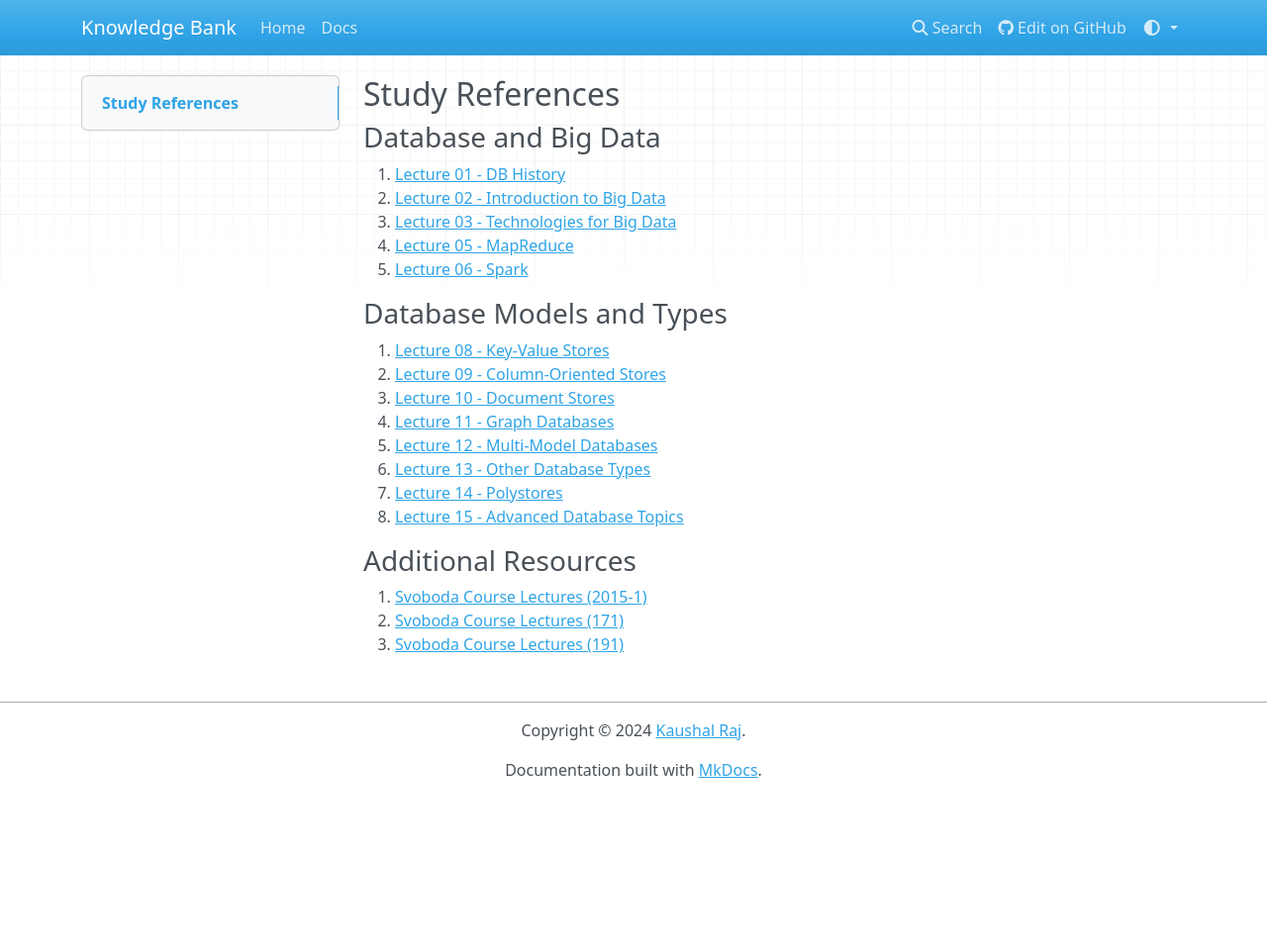
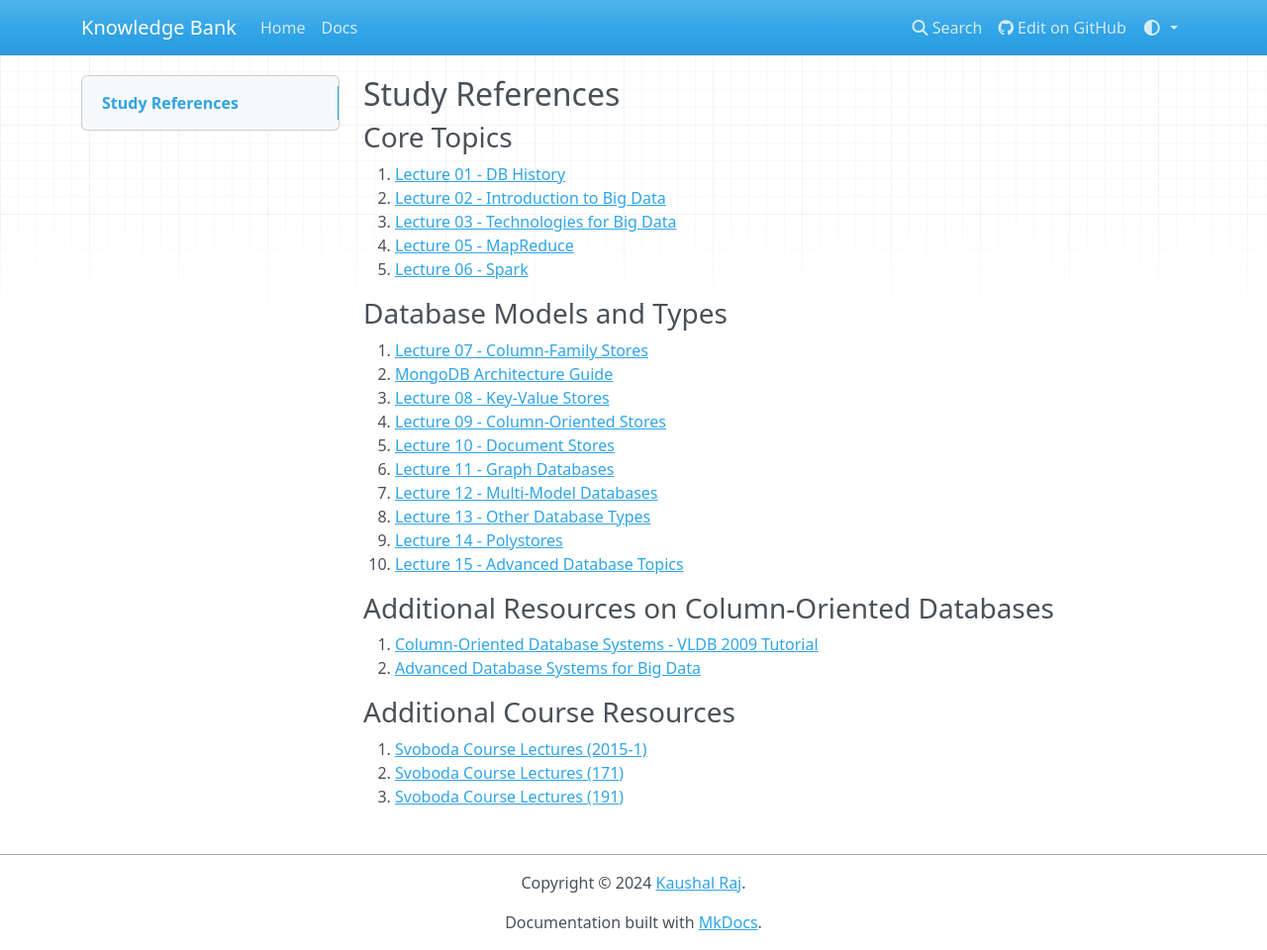
Before and after one commit to kaushal726/self-learning, an MkDocs documentation site: the page built from docs/tech/reference-links.md, in a window 1280 px wide and 960 px high. Shown: the whole window at 99% size. Built offline with MkDocs 1.6.1, drawn with Linux system fonts in a browser that asks for light colours; nearby versions of some CDN libraries.

Commit message:
Added reference links docs

```diff
--- a/docs/tech/reference-links.md
+++ b/docs/tech/reference-links.md
@@ -13,7 +13,7 @@ tags:
 
 ## Study References
 
-### Database and Big Data
+### Core Topics
 
 1. [Lecture 01 - DB History](https://www.ksi.mff.cuni.cz/~holubova/NDBI040/slajdy/01_lecture_DBhistory.pdf)
 2. [Lecture 02 - Introduction to Big Data](https://www.ksi.mff.cuni.cz/~holubova/NDBI040/slajdy/02_lecture_introBigData.pdf)
@@ -23,17 +23,24 @@ tags:
 
 ### Database Models and Types
 
-6. [Lecture 08 - Key-Value Stores](https://www.ksi.mff.cuni.cz/~holubova/NDBI040/slajdy/08_lecture_keyvalue.pdf)
-7. [Lecture 09 - Column-Oriented Stores](https://www.ksi.mff.cuni.cz/~holubova/NDBI040/slajdy/09_lecture_column.pdf)
-8. [Lecture 10 - Document Stores](https://www.ksi.mff.cuni.cz/~holubova/NDBI040/slajdy/10_lecture_document.pdf)
-9. [Lecture 11 - Graph Databases](https://www.ksi.mff.cuni.cz/~holubova/NDBI040/slajdy/11_lecture_graph.pdf)
-10. [Lecture 12 - Multi-Model Databases](https://www.ksi.mff.cuni.cz/~holubova/NDBI040/slajdy/12_lecture_multimodel.pdf)
-11. [Lecture 13 - Other Database Types](https://www.ksi.mff.cuni.cz/~holubova/NDBI040/slajdy/13_lecture_others.pdf)
-12. [Lecture 14 - Polystores](https://www.ksi.mff.cuni.cz/~holubova/NDBI040/slajdy/14_lecture_polystores.pdf)
-13. [Lecture 15 - Advanced Database Topics](https://www.ksi.mff.cuni.cz/~holubova/NDBI040/slajdy/15_lecture_advanced.pdf)
+6. [Lecture 07 - Column-Family Stores](https://www.ksi.mff.cuni.cz/~svoboda/courses/2015-1-NDBI040/lectures/Lecture-07-Column.pdf)
+7. [MongoDB Architecture Guide](http://s3.amazonaws.com/info-mongodb-com/MongoDB_Architecture_Guide.pdf)
+8. [Lecture 08 - Key-Value Stores](https://www.ksi.mff.cuni.cz/~holubova/NDBI040/slajdy/08_lecture_keyvalue.pdf)
+9. [Lecture 09 - Column-Oriented Stores](https://www.ksi.mff.cuni.cz/~holubova/NDBI040/slajdy/09_lecture_column.pdf)
+10. [Lecture 10 - Document Stores](https://www.ksi.mff.cuni.cz/~holubova/NDBI040/slajdy/10_lecture_document.pdf)
+11. [Lecture 11 - Graph Databases](https://www.ksi.mff.cuni.cz/~holubova/NDBI040/slajdy/11_lecture_graph.pdf)
+12. [Lecture 12 - Multi-Model Databases](https://www.ksi.mff.cuni.cz/~holubova/NDBI040/slajdy/12_lecture_multimodel.pdf)
+13. [Lecture 13 - Other Database Types](https://www.ksi.mff.cuni.cz/~holubova/NDBI040/slajdy/13_lecture_others.pdf)
+14. [Lecture 14 - Polystores](https://www.ksi.mff.cuni.cz/~holubova/NDBI040/slajdy/14_lecture_polystores.pdf)
+15. [Lecture 15 - Advanced Database Topics](https://www.ksi.mff.cuni.cz/~holubova/NDBI040/slajdy/15_lecture_advanced.pdf)
 
-### Additional Resources
+### Additional Resources on Column-Oriented Databases
 
-14. [Svoboda Course Lectures (2015-1)](https://www.ksi.mff.cuni.cz/~svoboda/courses/2015-1-NDBI040/lectures/)
-15. [Svoboda Course Lectures (171)](https://www.ksi.mff.cuni.cz/~svoboda/courses/171-NDBI040/lectures/)
-16. [Svoboda Course Lectures (191)](https://www.ksi.mff.cuni.cz/~svoboda/courses/191-NDBI040/lectures/)
+16. [Column-Oriented Database Systems - VLDB 2009 Tutorial](http://nms.csail.mit.edu/~stavros/pubs/tutorial2009-column_stores.pdf)
+17. [Advanced Database Systems for Big Data](https://www.dmif.uniud.it/en/master/computer-science/study-plan/advanced-database-systems-for-big-data/)
+
+### Additional Course Resources
+
+18. [Svoboda Course Lectures (2015-1)](https://www.ksi.mff.cuni.cz/~svoboda/courses/2015-1-NDBI040/lectures/)
+19. [Svoboda Course Lectures (171)](https://www.ksi.mff.cuni.cz/~svoboda/courses/171-NDBI040/lectures/)
+20. [Svoboda Course Lectures (191)](https://www.ksi.mff.cuni.cz/~svoboda/courses/191-NDBI040/lectures/)
```
